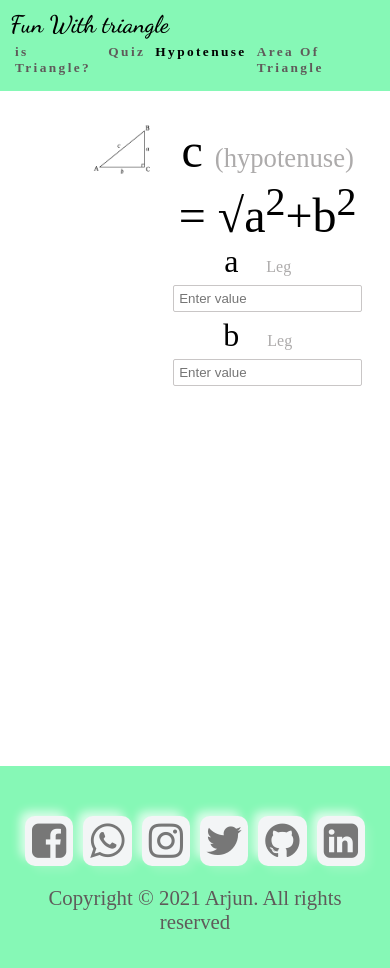
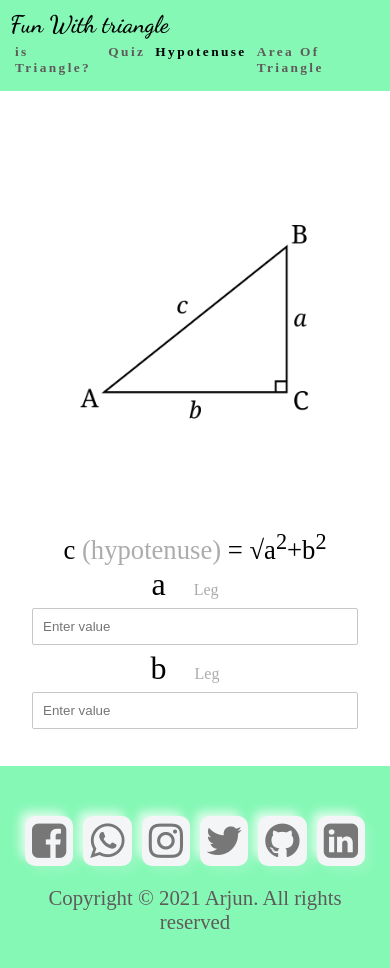
Before and after one commit to arjun-computer-geek/fun-with-triangle, a React (Create React App) app: page /hypotenuse in a window 390 px wide. Shown: the top 968 px of the page. Built offline with nearby package versions, Linux system fonts and the light colour scheme; the HTML template or start-up script is replaced by a standard one.

Commit message:
style - making hypotenuse section  mobile responsive

```diff
--- a/src/component/Hypotenuse.css
+++ b/src/component/Hypotenuse.css
@@ -1,5 +1,4 @@
 .hypotenuse{
-    /* border: 2px solid  red; */
     display: flex;
     flex-direction: row;
 }
@@ -9,7 +8,6 @@
 }
 .hypotenuse div{
     padding-left: 20px;
-    /* border: 2px solid red; */
     width: 100%;
     text-align: center;
 }
@@ -42,3 +40,29 @@
     color: rgb(173, 171, 171);
     font-size: 20pt;
 }
+
+@media only screen and (max-width: 600px){
+    .hypotenuse{
+        display: flex;
+        flex-direction: column;
+        width: 100%;
+    }
+    .hypotenuse img{
+        height: 100%;
+        width: 30vh;
+        margin: auto;
+    }
+    .hypotenuse div{
+        width: 100%;
+        padding-left: 0px;
+        margin-top: 10px;
+    }
+    #output{
+        font-size: 20pt;
+    }
+    .hypotenuse input{
+        padding: 10px;
+        width: 100%;
+    }
+
+}
```
